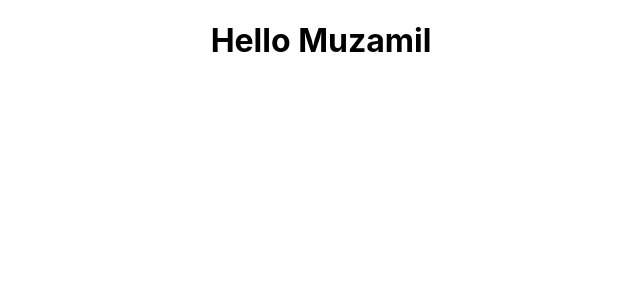
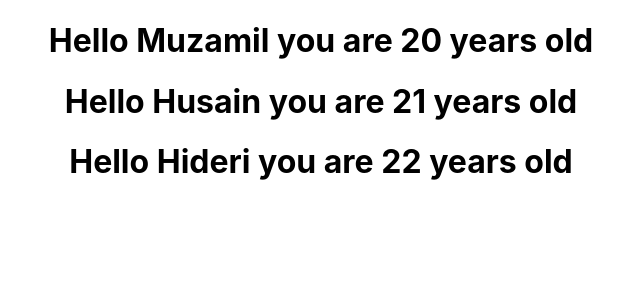
Before and after one commit to MuzamilHussainHaideri/React, a React (Create React App) app: page / in a window 1280 px wide. Shown: the top 300 px of the page, without its empty margins (319-959 px from the left). Built offline with nearby package versions, Linux system fonts and the light colour scheme.

Commit message:
Added props.

```diff
--- a/src/App.js
+++ b/src/App.js
@@ -4,7 +4,9 @@ import { Greet } from './components/Greet';
 function App() {
   return (
     <div className="App">
-      <Greet />
+      <Greet name = "Muzamil" age = {20} />
+      <Greet name = "Husain" age = {21} />
+      <Greet name = "Hideri" age = {22} />
     </div>
   );
 }
--- a/src/components/Greet.js
+++ b/src/components/Greet.js
@@ -1,5 +1,5 @@
-export const Greet = () => {
-    return <h1>Hello Muzamil</h1>;
+export const Greet = (props) => {
+    return <h1>Hello {props.name} you are {props.age} years old</h1>;
 }
 
 // export default Greet;
```
